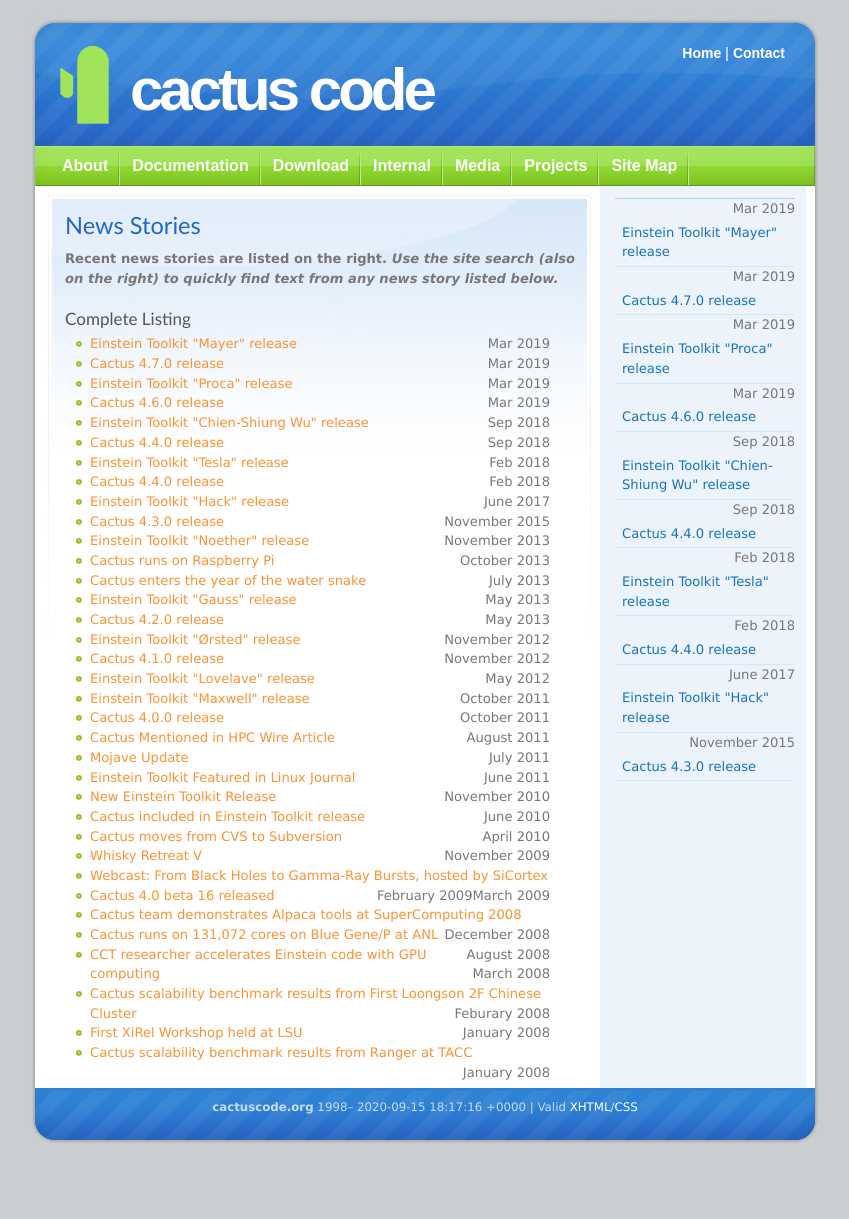
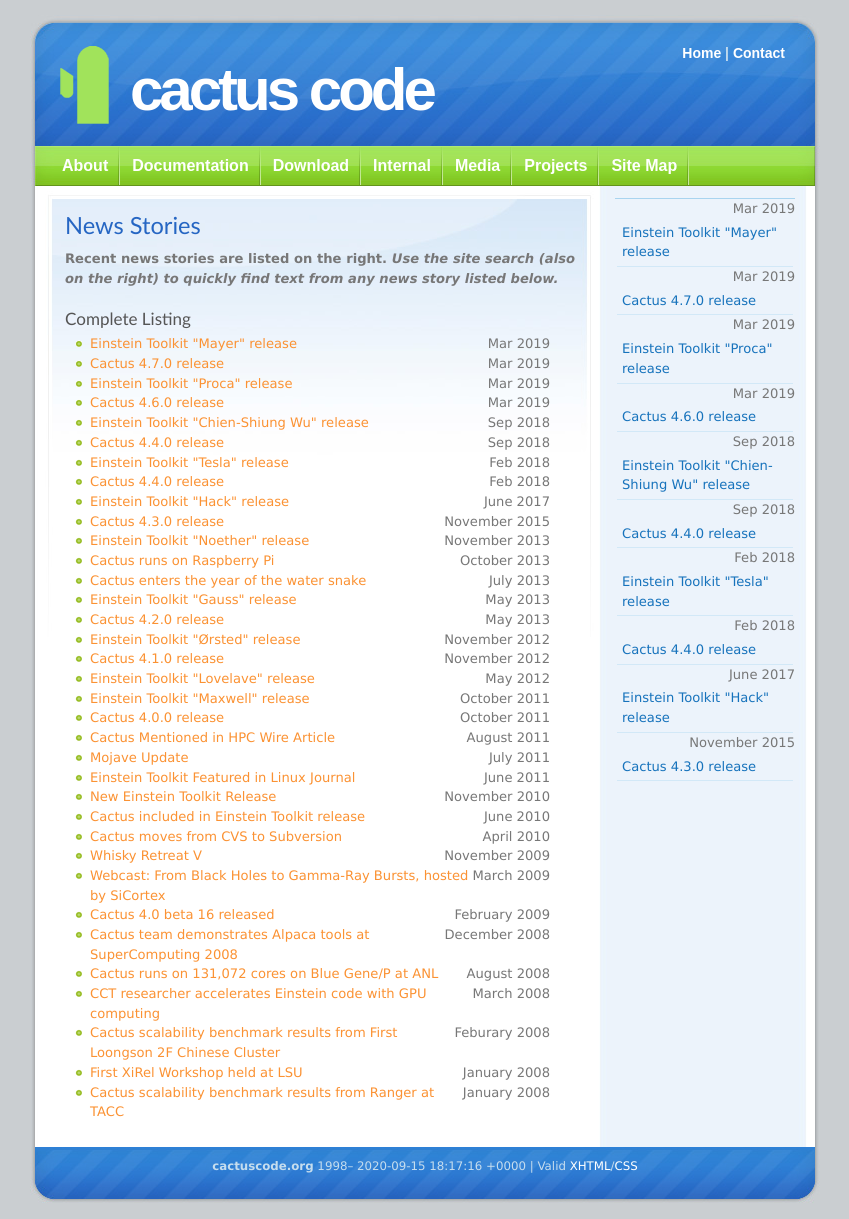
Before and after one commit to EinsteinToolkit/www.cactuscode.org, a Jekyll site: the page built from media/news/index.md, in a window 1280 px wide. Shown: the whole page, without its empty margins (215-1064 px from the left). Built offline with Jekyll 4.4.1, drawn with Linux system fonts in a browser that asks for light colours; before the commit the page ends 1160 px from its top, so only the background shows below that.

Commit message:
news: fiddle with CSS to avoid strange wrapping of text

```diff
--- a/media/news/index.md
+++ b/media/news/index.md
@@ -9,6 +9,6 @@ below.***
 #### Complete Listing
 <ul>
 {% for item in site.data.news %}
-<li><a href="{{base}}{{item.link}}">{{item.title}}</a><span class="align-right float-right">{{item.date}}</span></li>
+<li class="clear"><span class="align-right float-right">{{item.date}}</span><a href="{{base}}{{item.link}}">{{item.title}}</a></li>
 {% endfor %}
 </ul>
```
